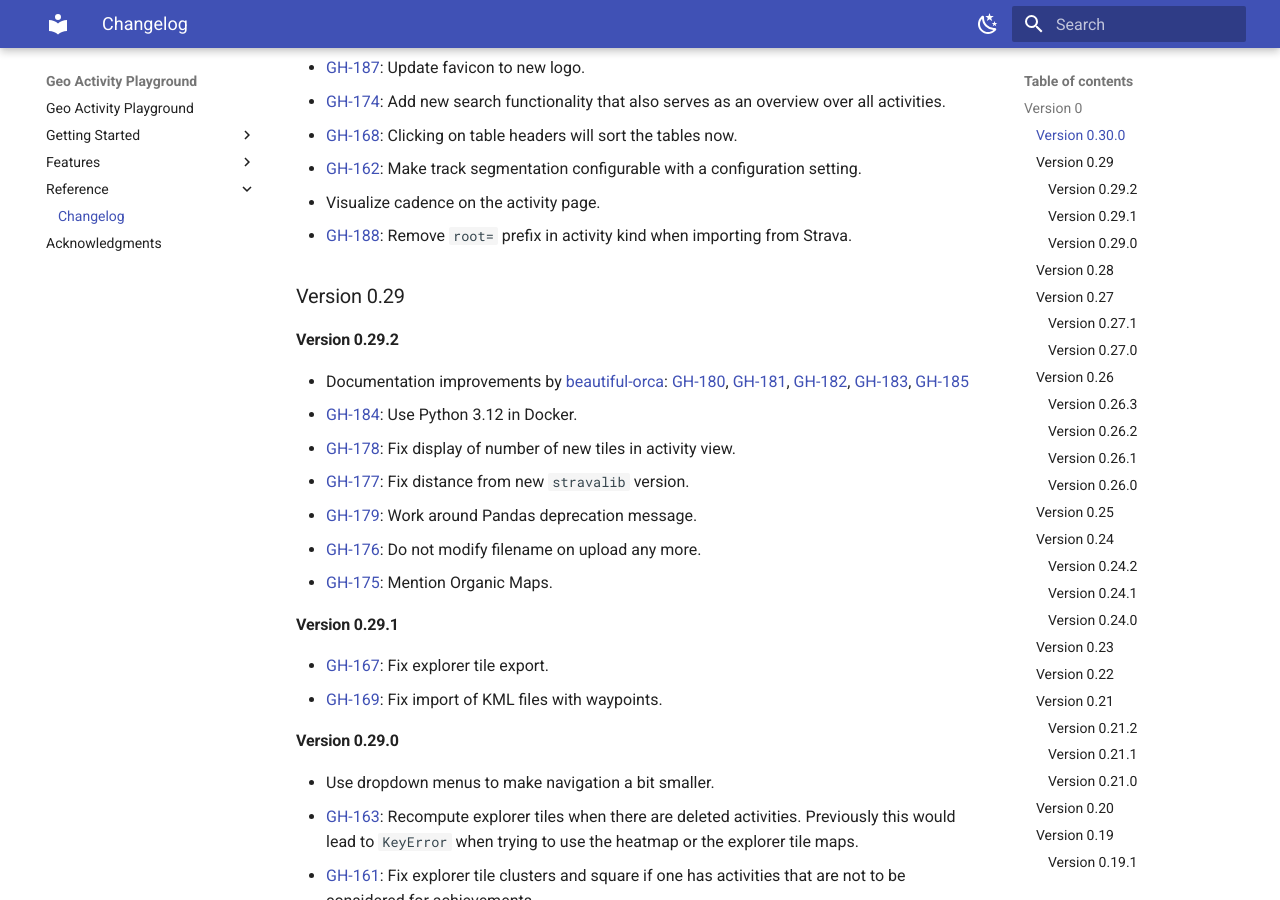
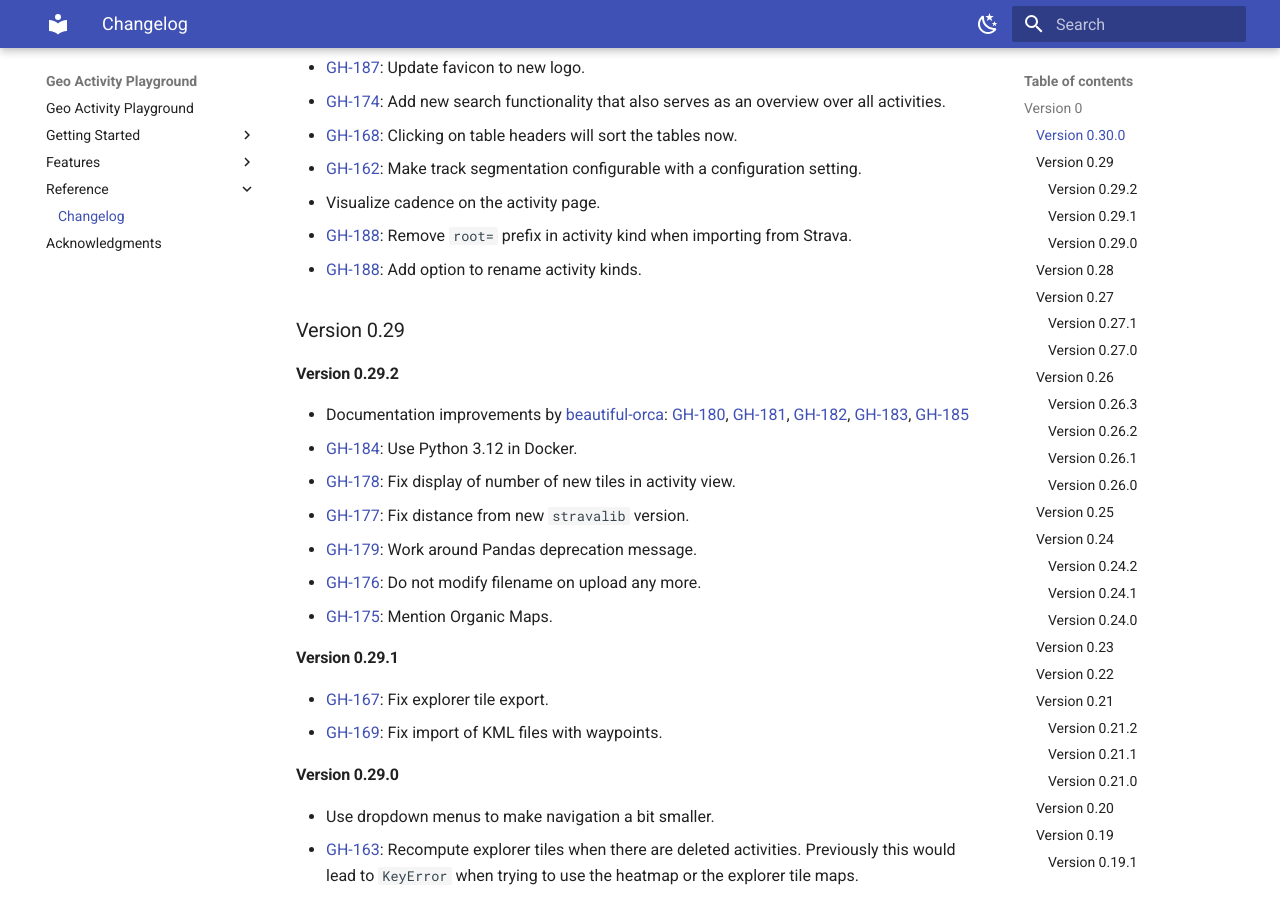
Before and after one commit to martin-ueding/geo-activity-playground, an MkDocs documentation site: the page built from docs/reference/changelog.md, in a window 1280 px wide and 900 px high, scrolled down 370 px. Built offline with MkDocs 1.6.1 and Material for MkDocs 9.7.7, drawn with Linux system fonts in a browser that asks for light colours.

Commit message:
GH-188: Changelog entry

```diff
--- a/docs/reference/changelog.md
+++ b/docs/reference/changelog.md
@@ -14,6 +14,7 @@ This is the pre-release series. Things haven't settled yet, so each minor versio
 - [GH-162](https://github.com/martin-ueding/geo-activity-playground/issues/162): Make track segmentation configurable with a configuration setting.
 - Visualize cadence on the activity page.
 - [GH-188](https://github.com/martin-ueding/geo-activity-playground/issues/188): Remove `root=` prefix in activity kind when importing from Strava.
+- [GH-188](https://github.com/martin-ueding/geo-activity-playground/issues/188): Add option to rename activity kinds.
 
 ### Version 0.29
 
```
